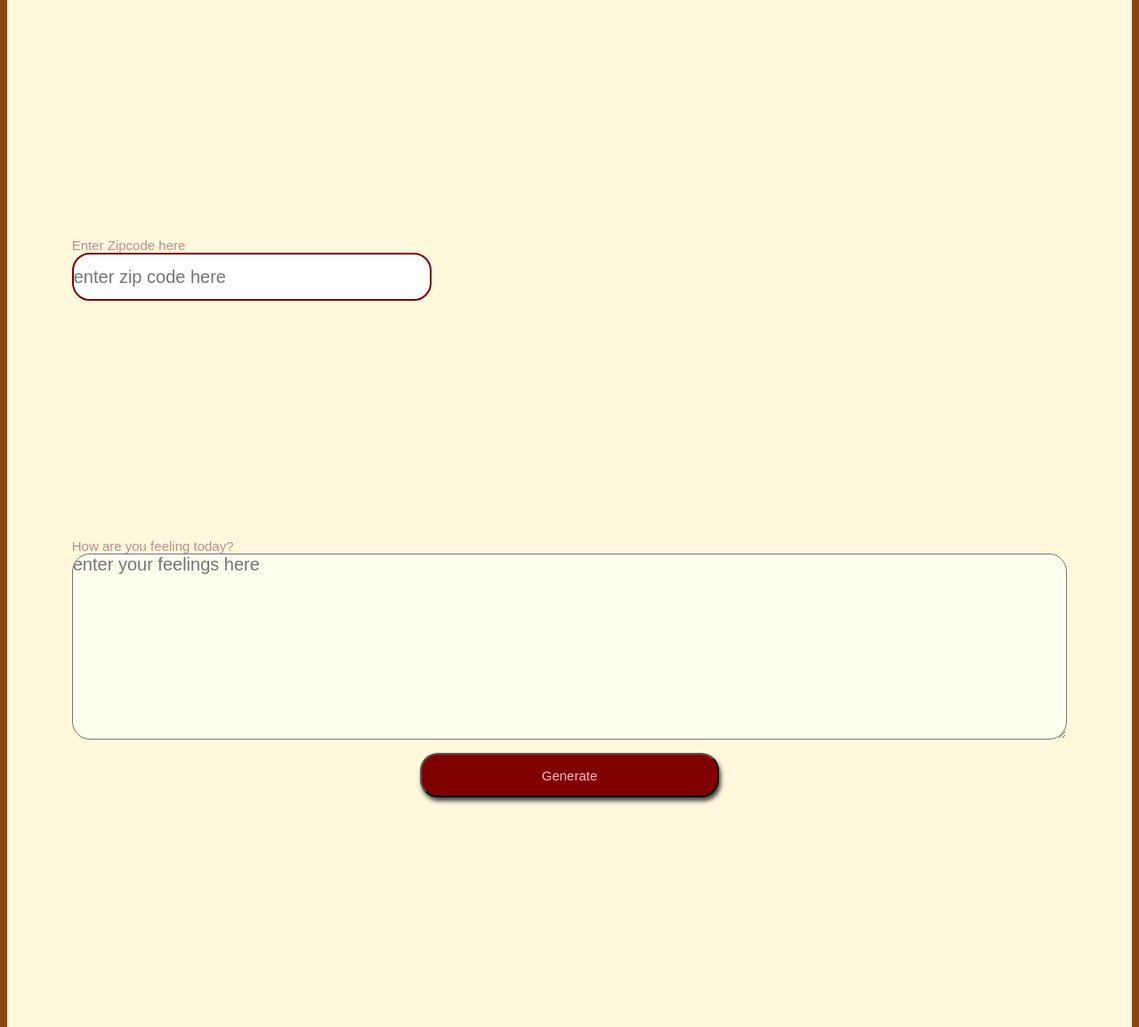
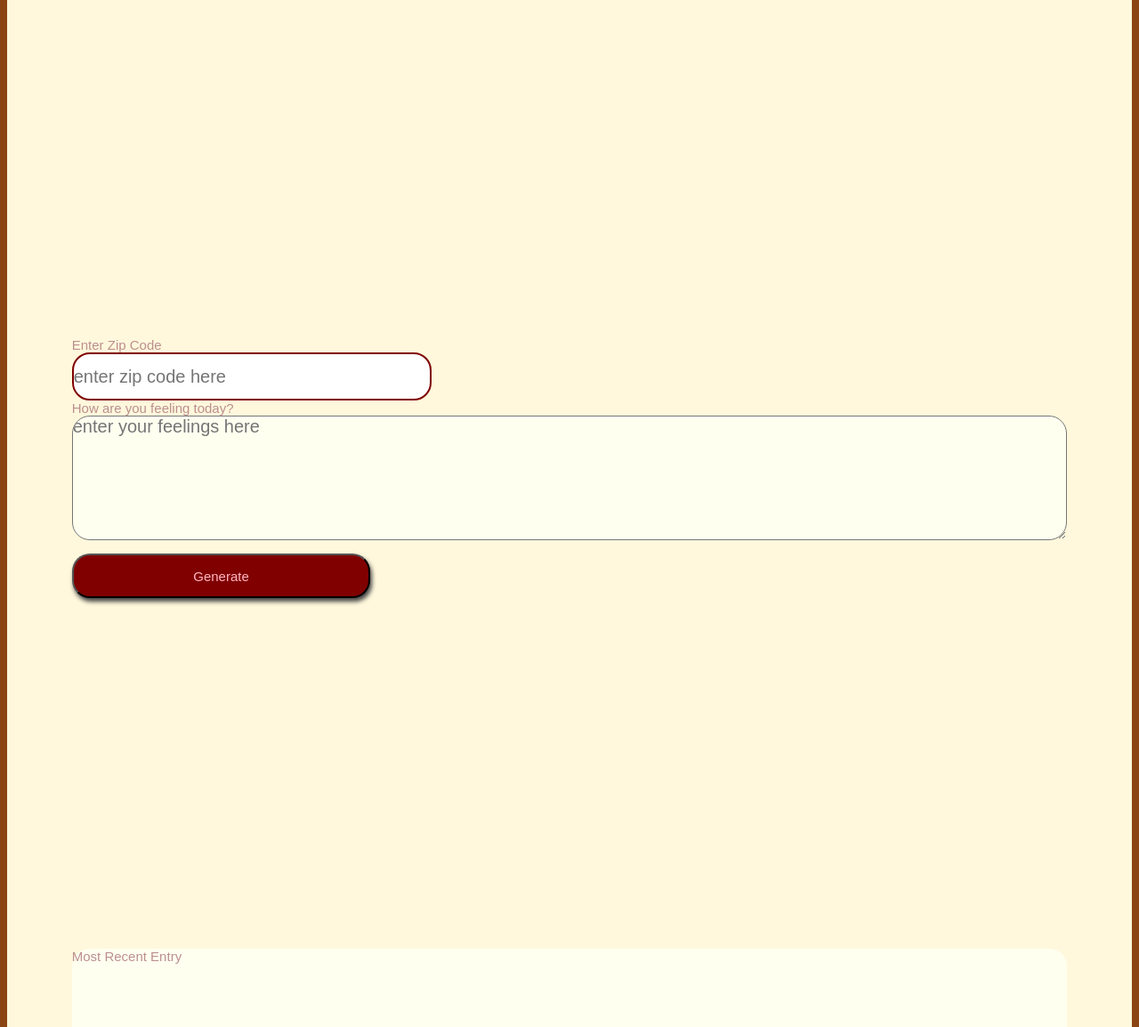
Before and after one commit to nosaoliha/weatherjournalapp, a website: page website/index.html in a window 1280 px wide. Shown: the part 146-1300 px from the top of the page at 89% size. Drawn offline with Linux system fonts and the light colour scheme; a web font is replaced by a local one.

Commit message:
Update index.html

```diff
--- a/website/index.html
+++ b/website/index.html
@@ -8,19 +8,27 @@
 	</head>
 	<body>
 		<div id="app">
-			<div class="holder headline">
+			<div class="holder headline title">
 				Weather Journal App
 			</div>
-			<div class="holder zip">
-				<label for="zip">Enter Zipcode here</label>
-				<input type="text" id="zip" placeholder="enter zip code here"/>
+
+			<div class="left">
+				<div class="card">
+					<div class="holder zip">
+						<label for="zip" class="title">Enter Zip Code</label>
+						<input type="text" id="zip" placeholder="enter zip code here" />
+					</div>
+					<div class="holder feel ">
+						<label for="feelings" class="title">How are you feeling today?</label>
+						<textarea class="myInput" id="feelings" placeholder="enter your feelings here" rows="6" cols="50"></textarea>
+						<div class="center">
+						<button id="generate" type="submit">Generate</button>
+					</div>
+				</div>
 			</div>
-			<div class="holder feel">
-				<label for="feelings">How are you feeling today?</label>
-				<textarea class="myInput" id="feelings" placeholder="enter your feelings here" rows="9" cols="50"></textarea>
-				<button id="generate" type="submit">Generate</button>
-			</div>
-			<div class="holder entry">
+		</div>
+		<div class="holder entry">
+			<div class="card2">
 				<div class="title">Most Recent Entry</div>
 				<div id="entryHolder">
 					<div id="date"></div>
```
